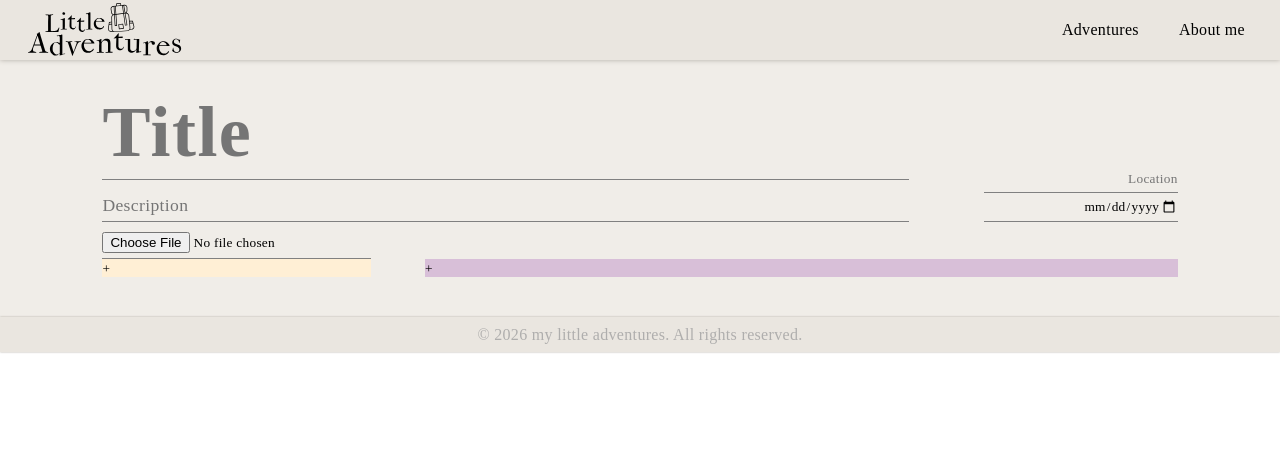
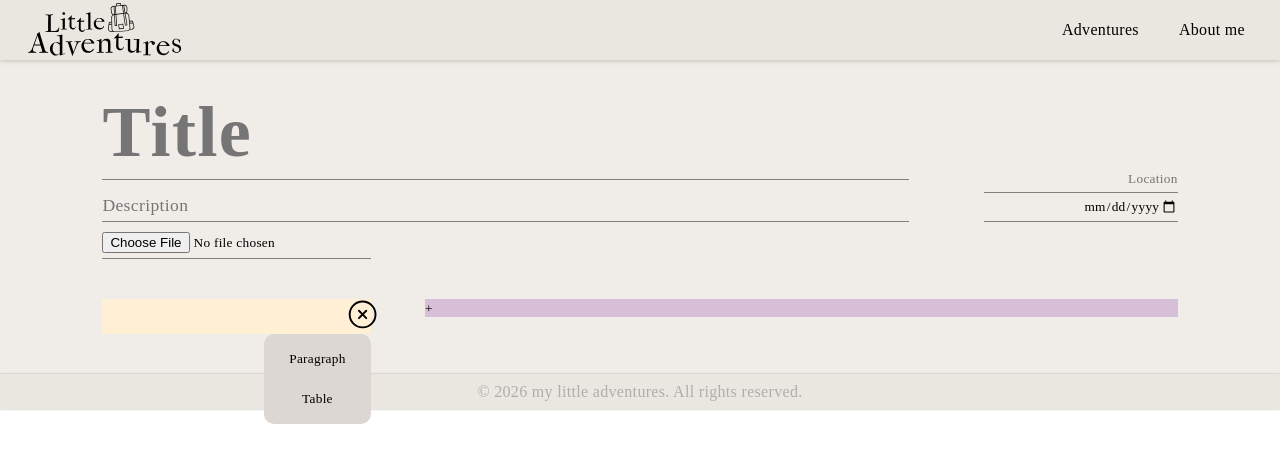
Before and after one commit to ayanomk/blog, a React app: page /admin/create-blog in a window 1280 px wide. Shown: the top 462 px of the page. Built offline with nearby package versions, Linux system fonts and the light colour scheme; the HTML template or start-up script is replaced by a standard one; a web font is replaced by a local one.

Commit message:
Add component add option

```diff
--- a/src/pages/CreateBlog.css
+++ b/src/pages/CreateBlog.css
@@ -67,3 +67,42 @@
     width: 25%;
     background-color: papayawhip;
 }
+
+.createBlog .contentInput {
+    margin-top: 40px;
+}
+/* ASIDE */
+.createBlog .asideInputAdd {
+    text-align: right;
+    position: relative;
+}
+.createBlog .asideInputAdd img {
+    width: 130%;
+    transition: all 0.3s;
+}
+.createBlog .asideInputOptions {
+    display: flex;
+    flex-direction: column;
+    background-color: #dcd7d2;
+    width: 40%;
+    position: absolute;
+    right: 0;
+    border-radius: 10px;
+    padding: 5px;
+
+}
+.createBlog .asideInputOptions button {
+    padding: 12px 0px;
+    border-radius: 10px;
+    transition: all 0.3s;
+}
+.createBlog .asideInputOptions button:hover {
+    box-shadow: 0px 1px 3px #979490;
+}
+
+.createBlog .hidden {
+    display: none;
+}
+.createBlog .rotate {
+    transform: rotate(45deg);
+}
--- a/src/pages/CreateBlog.jsx
+++ b/src/pages/CreateBlog.jsx
@@ -24,7 +24,6 @@ function CreateBlog() {
         const file = e.target.files[0];
         if (file) {
             if (file.type.startsWith("image/")) {
-                console.log(file);
                 const reader = new FileReader();
                 reader.onloadend = () => {
                     setHeroImage(reader.result);
@@ -34,6 +33,13 @@ function CreateBlog() {
             }
         }
     };
+
+    // Add Block option
+    const [asideOption, setAsideOption] = useState(false);
+    const toggleAsideOption = (e) => {
+        e.preventDefault();
+        setAsideOption(!asideOption);
+    }
 
     // JSX
     return (
@@ -60,8 +66,14 @@ function CreateBlog() {
 
                 <div className="contentInput">
                     <aside className='asideInput'>
-                        <div>
-                            <button>+</button>
+                        <div className='asideInputAdd'>
+                            <button onClick={toggleAsideOption}>
+                                <img src="../icon/plus-sign-circle-stroke-rounded.svg" alt="" className={!asideOption ? "rotate" : ""} />
+                            </button>
+                            <div className={`asideInputOptions ${asideOption ? "hidden" : ""}`}>
+                                <button value="" >Paragraph</button>
+                                <button value="">Table</button>
+                            </div>
                         </div>
                     </aside>
                     <main className='mainInput'>
```
Also changed, not shown: public/icon/plus-sign-circle-stroke-rounded.svg (added).
